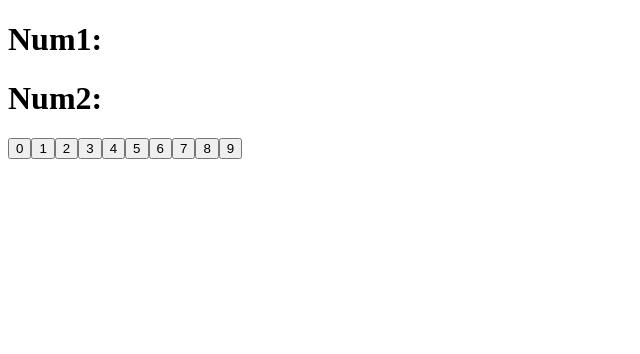
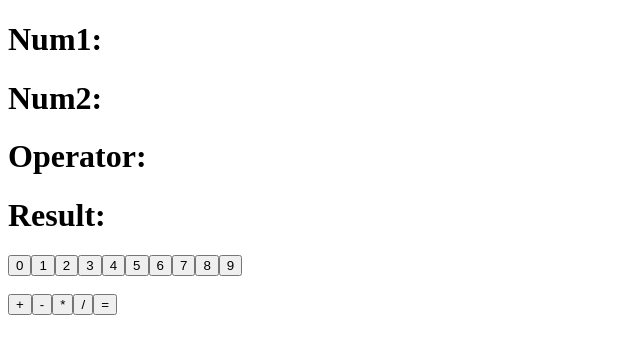
Before and after one commit to ariasadeghi530/react-calculator, a React (Create React App) app: page / in a window 1280 px wide. Shown: the top 354 px of the page, without its empty margins (0-640 px from the left). Built offline with nearby package versions, Linux system fonts and the light colour scheme.

Commit message:
added operators

```diff
--- a/src/App.js
+++ b/src/App.js
@@ -18,13 +18,27 @@ class App extends Component{
     }
     return buttons;
   }
+  createOps = () => {
+    let ops = ['+', '-', '*', '/', '='];
+    let opsBtns = [];
+    for(let i = 0; i < ops.length; i++){
+      opsBtns.push(<CalculatorBtn num={ops[i]} />)
+    }
+    return opsBtns;
+  }
 
   render(){
    return(
      <div>
        <h1>Num1: {this.state.numOne}</h1>
        <h1>Num2: {this.state.numTwo}</h1>
+   <h1>Operator: {this.state.op}</h1>
+   <h1>Result: {this.state.op}</h1>
     {this.createNumbers()}
+    <br />
+    <br />
+    {this.createOps()}
+
      </div>
    );
   }
```
